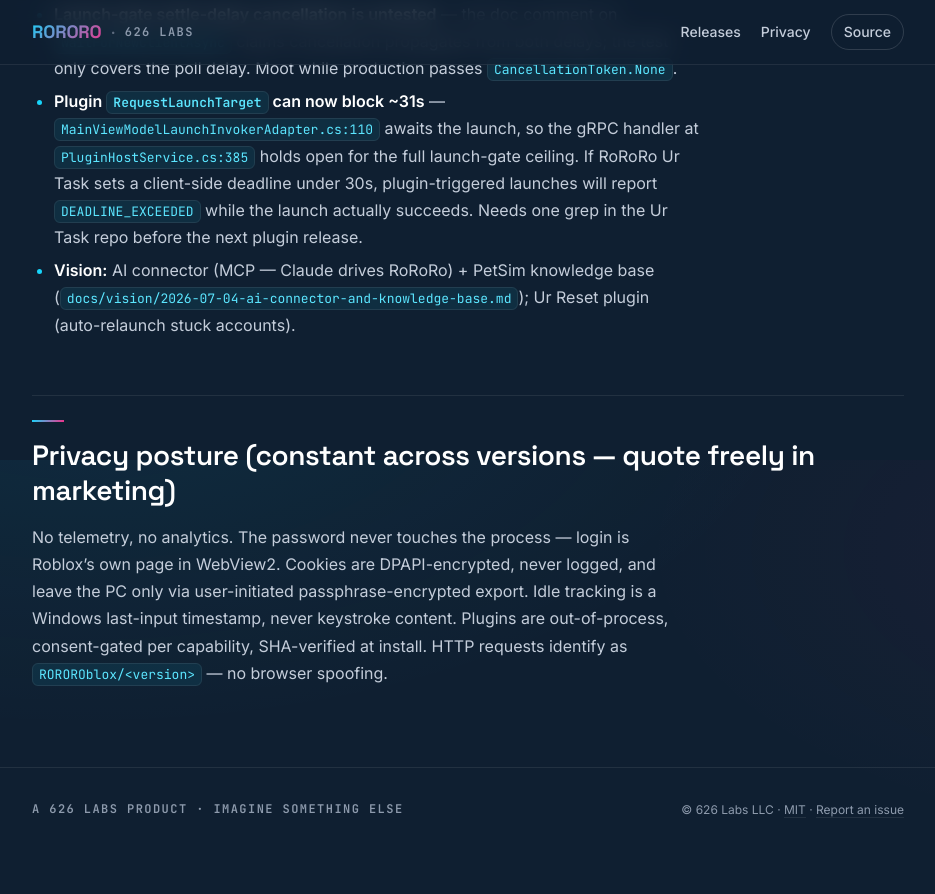
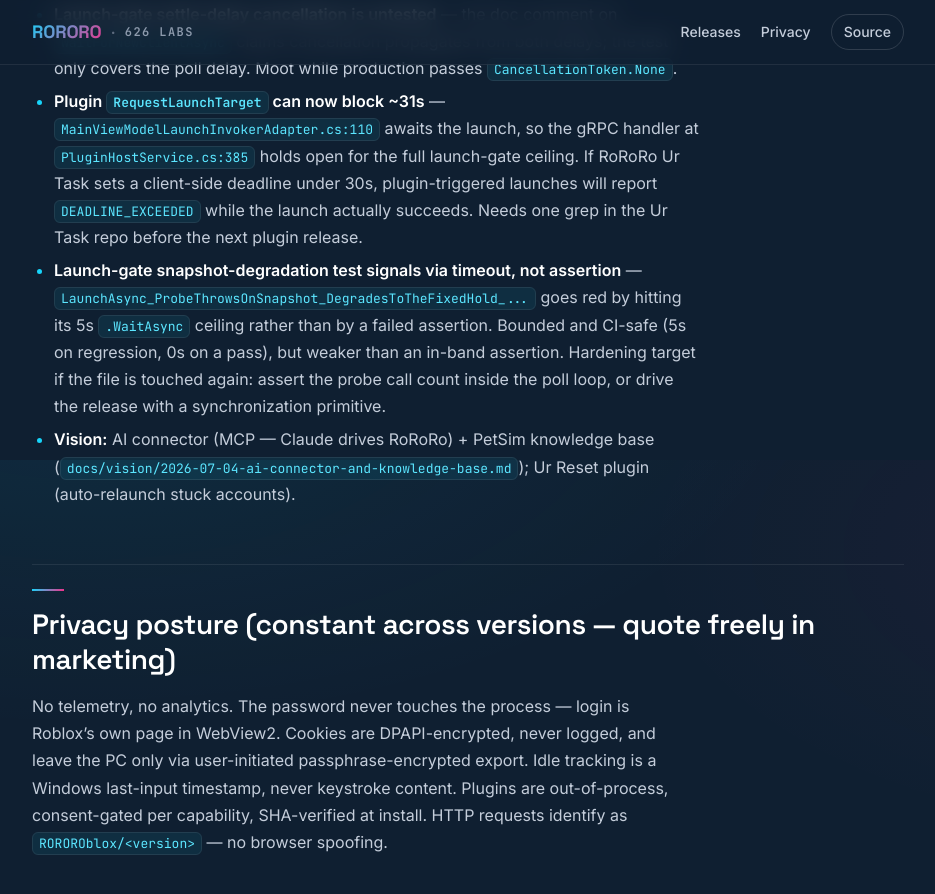
Before and after one commit to estevanhernandez-stack-ed/ROROROblox, a Jekyll site: the page built from docs/features.md, in a window 1280 px wide and 900 px high, scrolled down 12140 px. Shown: the top 894 px of the window, without its empty margins (172-1107 px from the left). Built offline with Jekyll 4.4.1, drawn with Linux system fonts in a browser that asks for light colours; our own code applies the rules of GitHub Pages for plain Markdown files.

Commit message:
docs(features): file the launch-gate test-hardening follow-up
The snapshot-degradation test signals a regression by hitting its 5s WaitAsync
ceiling rather than by a failed assertion. Bounded and CI-safe, but weaker than
an in-band assertion — captured so it doesn't vanish with the review workspace.

Co-Authored-By: Claude Opus 5 <noreply@anthropic.com>

```diff
--- a/docs/features.md
+++ b/docs/features.md
@@ -153,6 +153,7 @@
 - **Launch-gate post-timeout false detect** — if launch A times out, launch B snapshots an empty-of-A set and A's late-arriving client can satisfy B's first poll. Inherent to pid-set differencing; worth a line in the spec's accepted-consequences section.
 - **Launch-gate settle-delay cancellation is untested** — the doc comment on `WaitForNewClientAsync` claims cancellation propagates from both delays; the test only covers the poll delay. Moot while production passes `CancellationToken.None`.
 - **Plugin `RequestLaunchTarget` can now block ~31s** — `MainViewModelLaunchInvokerAdapter.cs:110` awaits the launch, so the gRPC handler at `PluginHostService.cs:385` holds open for the full launch-gate ceiling. If RoRoRo Ur Task sets a client-side deadline under 30s, plugin-triggered launches will report `DEADLINE_EXCEEDED` while the launch actually succeeds. Needs one grep in the Ur Task repo before the next plugin release.
+- **Launch-gate snapshot-degradation test signals via timeout, not assertion** — `LaunchAsync_ProbeThrowsOnSnapshot_DegradesToTheFixedHold_...` goes red by hitting its 5s `.WaitAsync` ceiling rather than by a failed assertion. Bounded and CI-safe (5s on regression, 0s on a pass), but weaker than an in-band assertion. Hardening target if the file is touched again: assert the probe call count inside the poll loop, or drive the release with a synchronization primitive.
 - **Vision:** AI connector (MCP — Claude drives RoRoRo) + PetSim knowledge base (`docs/vision/2026-07-04-ai-connector-and-knowledge-base.md`); Ur Reset plugin (auto-relaunch stuck accounts).
 
 ## Privacy posture (constant across versions — quote freely in marketing)
```
